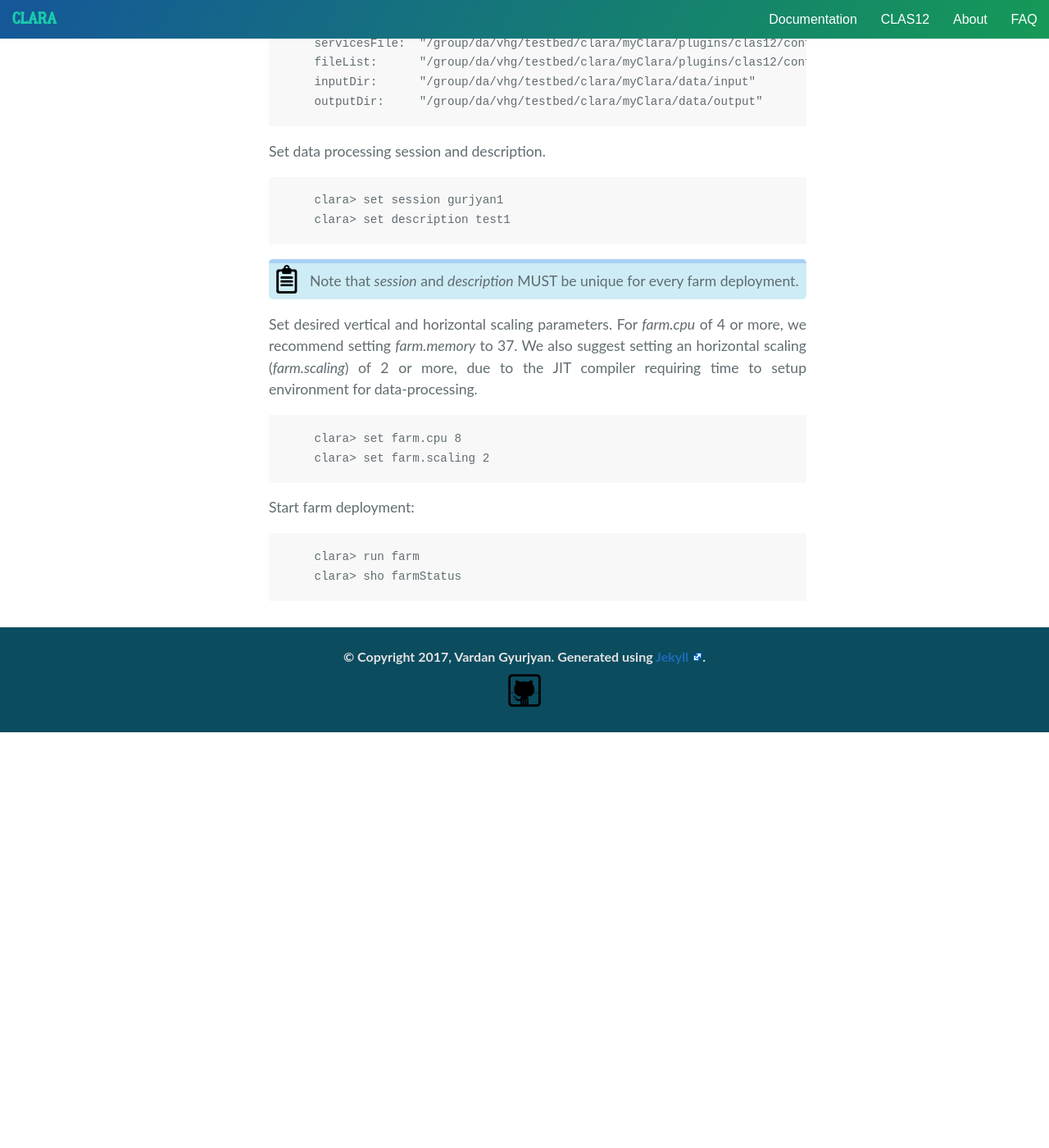
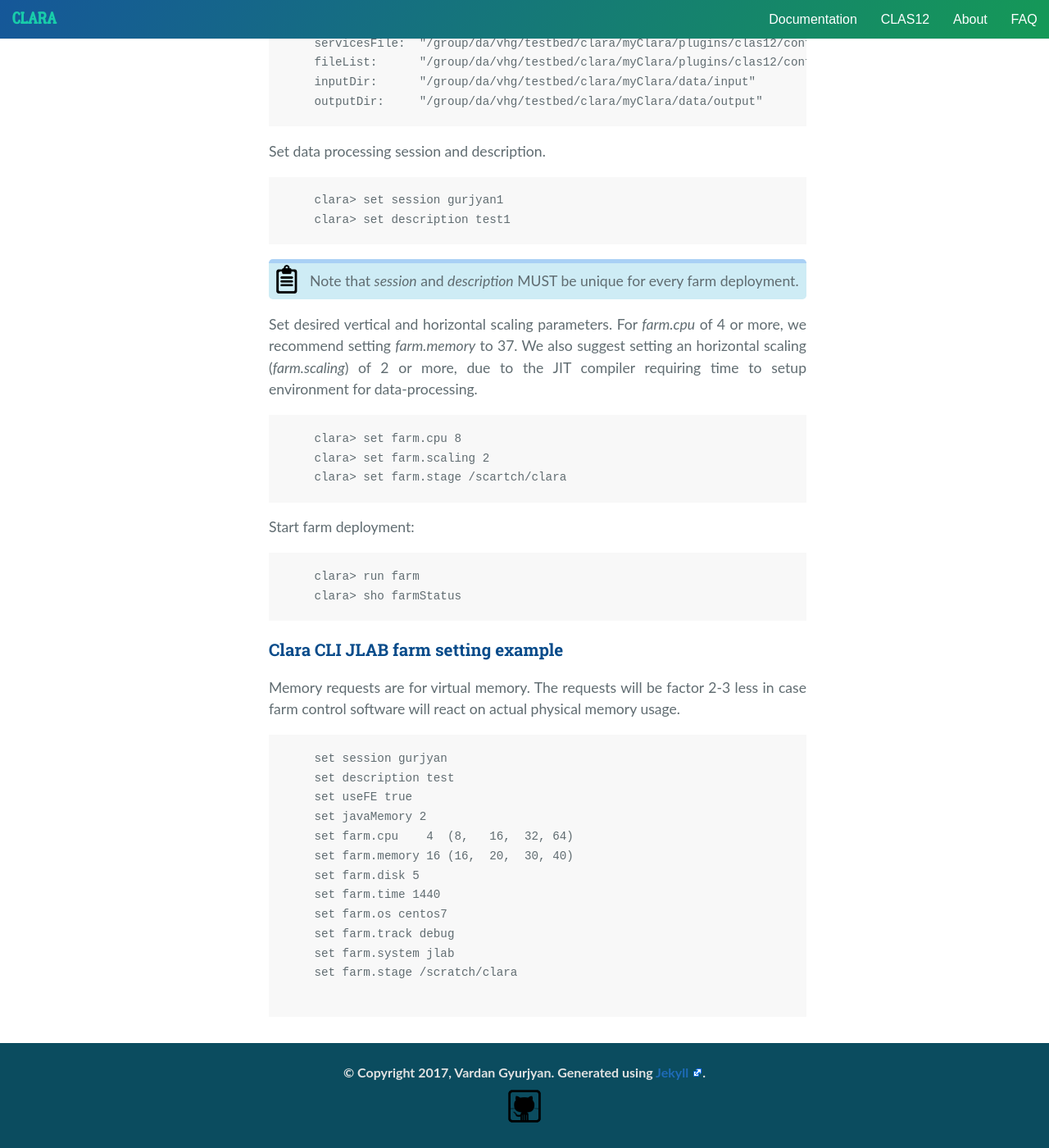
Before and after one commit to JeffersonLab/clara-docs, a Jekyll site: the page built from docs/clas/farm-memory.md, in a window 1280 px wide and 1400 px high, scrolled down 648 px. Shown: the whole window at 82% size. Built offline with Jekyll 4.4.1, drawn with Linux system fonts in a browser that asks for light colours; nearby versions of some CDN libraries; before the commit the page ends 1541 px from its top, so only the background shows below that; some of the changed text lies outside the part shown.

Commit message:
more clas12 specific documentation.

````diff
--- a/docs/clas/farm-memory.md
+++ b/docs/clas/farm-memory.md
@@ -47,6 +47,7 @@ due to the JIT compiler requiring time to setup environment for data-processing.
 ```
 clara> set farm.cpu 8
 clara> set farm.scaling 2
+clara> set farm.stage /scartch/clara
 ```
 
 Start farm deployment:
@@ -54,3 +55,22 @@ Start farm deployment:
 clara> run farm
 clara> sho farmStatus
 ```
+### Clara CLI JLAB farm setting example
+
+Memory requests are for virtual memory. The requests will be factor 2-3 less in case
+farm control software will react on actual physical memory usage.
+```
+set session gurjyan
+set description test
+set useFE true
+set javaMemory 2
+set farm.cpu    4  (8,   16,  32, 64)
+set farm.memory 16 (16,  20,  30, 40)
+set farm.disk 5
+set farm.time 1440
+set farm.os centos7
+set farm.track debug
+set farm.system jlab
+set farm.stage /scratch/clara
+
+```
````
Also changed, not shown: other parts of docs/clas/farm-memory.md (+1 -1 lines), docs/clas/data-processing.md (+86 -59 lines).
